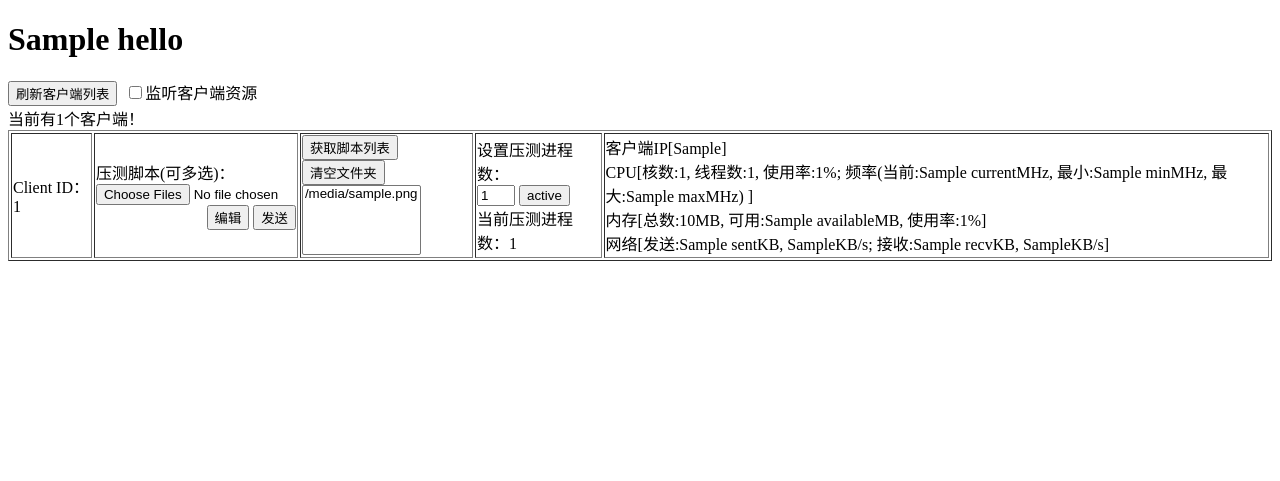
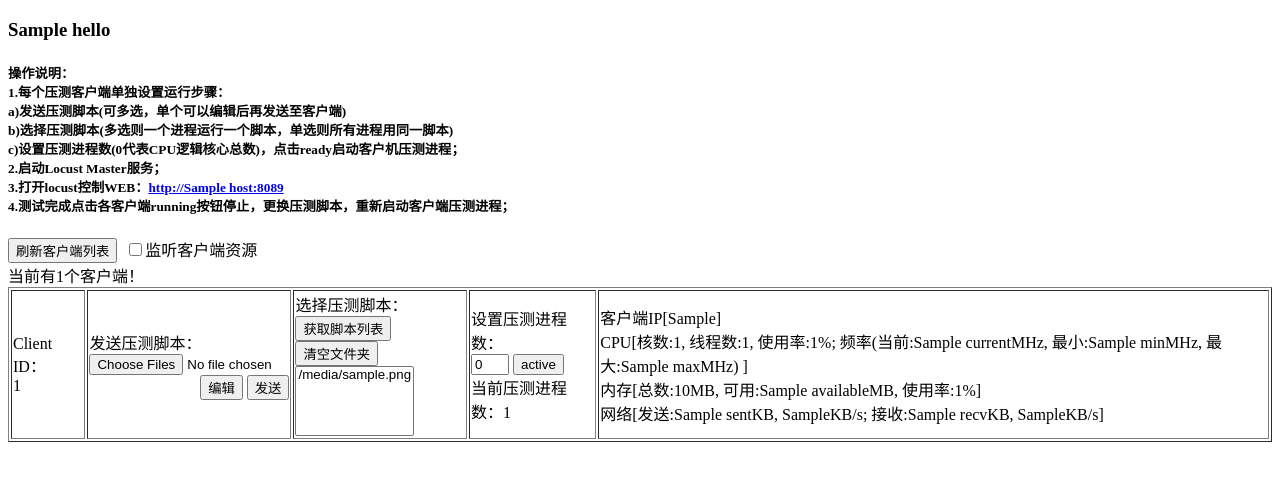
Before and after one commit to biyunfei/locustM, a Django app: template hztest/templates/hello.html in a window 1280 px wide. Shown: the top 481 px of the page. Run offline with Django 3.2, Linux system fonts and the light colour scheme; the template is opened without the code that fills it: most values are stand-ins (such as "Sample title", 1, 10 or a date in 2020); parts of the project's set-up code (start-up, migrations or seed data) failed here and were passed over.

Commit message:
更新操作说明，个别参数调整；

```diff
--- a/hztest/templates/hello.html
+++ b/hztest/templates/hello.html
@@ -3,42 +3,29 @@
 <head>
     <meta charset="UTF-8">
     <title>Locust压测调度</title>
-    <!--<script type="text/javascript">-->
-    <!--var j=0;-->
-
-    <!--function addFileUploads(client_id){-->
-        <!--var fileParentNode=document.getElementById(client_id);-->
-        <!--var divNode=document.createElement("div");-->
-        <!--var inputFileNode=document.createElement("input");-->
-        <!--inputFileNode.id=client_id;-->
-        <!--inputFileNode.type="file";-->
-        <!--inputFileNode.name=client_id;-->
-        <!--divNode.appendChild(inputFileNode);-->
-        <!--fileParentNode.appendChild(divNode);-->
-        <!--j++;-->
-    <!--}-->
-    <!--</script>-->
 </head>
 <body>
-<h1>{{hello}}</h1>
+<h3>{{hello}}</h3>
+<h5>操作说明：<br>
+1.每个压测客户端单独设置运行步骤：<br>
+    a)发送压测脚本(可多选，单个可以编辑后再发送至客户端)<br>
+    b)选择压测脚本(多选则一个进程运行一个脚本，单选则所有进程用同一脚本)<br>
+    c)设置压测进程数(0代表CPU逻辑核心总数)，点击ready启动客户机压测进程；<br>
+2.启动Locust Master服务；<br>
+3.打开locust控制WEB：<a href="http://{{host}}:8089" target="_blank">http://{{host}}:8089</a><br>
+4.测试完成点击各客户端running按钮停止，更换压测脚本，重新启动客户端压测进程；
+</h5>
 <form enctype="multipart/form-data" action="/" method="post">
-    <input type="submit" value="刷新客户端列表" name="get_clients">&nbsp;&nbsp;<input type="checkbox" name="mon_clients">监听客户端资源<br>
+    <input type="submit" value="刷新客户端列表" name="get_clients">&nbsp;&nbsp;<input type="checkbox" name="mon_clients" {{mon_flag}}>监听客户端资源<br>
     当前有{{clients.num}}个客户端！<br>
     <table border="1">
         {% for client in clients.clients %}
         <tr>
             <td>
-                Client ID：{{client.id}}
+                Client ID：<br>{{client.id}}
             </td>
             <td>
-                <!--<div id="{{client.id}}">-->
-                <!--<div style="">-->
-                <!--<input type="file" id="{{client.id}}" name="{{client.id}}"/>-->
-                <!--</div>-->
-                <!--</div>-->
-                <!--<input class="input" type="button" onclick="addFileUploads('{{client.id}}')" value="添加"/>-->
-
-                压测脚本(可多选)：<br>
+                发送压测脚本：<br>
                 <input type="file" name="{{client.id}}" accept=".py" style="width:200px;" multiple><br>
                 {% if text == client.id %}
                     <textarea name="text{{client.id}}">{{script}}</textarea>
@@ -50,7 +37,7 @@
                     <input type="submit" name="send{{client.id}}" value="发送">
                 </div>
             </td>
-            <td>
+            <td>选择压测脚本：<br>
                 <input type="submit" name="filelist{{client.id}}" value="获取脚本列表"><input type="submit" name="clear{{client.id}}" value="清空文件夹" onclick="return confirm('确定清空脚本文件夹吗?')"><br>
                 {% for f in filelist %}
                     {% if f.id == client.id %}
@@ -64,7 +51,7 @@
             </td>
             <td>
                 设置压测进程数：<br>
-                <input type="number" name="num{{client.id}}" value="1" style="width:30px;">
+                <input type="number" name="num{{client.id}}" value="0" style="width:30px;">
                 <input type="submit" name="run{{client.id}}" value="{{client.state}}"><br>
                 当前压测进程数：{{client.slave_num}}
             </td>
```
Also changed, not shown: hztest/views.py (+8 -2 lines), README.md.
